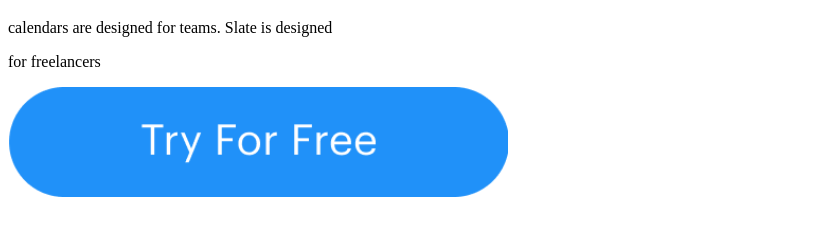
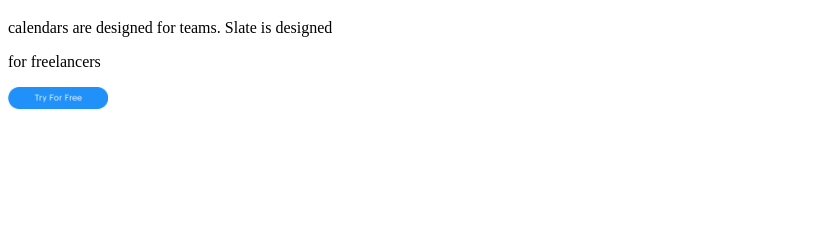
Before and after one commit to aleksaej/maket, a plain HTML site: page index.html in a window 1280 px wide. Shown: the part 202-438 px from the top of the page, without its empty margins (0-817 px from the left). Drawn offline with Linux system fonts and the light colour scheme.

Commit message:
Sample HTML

```diff
--- a/index.html
+++ b/index.html
@@ -10,7 +10,7 @@
     </h1>
      <header> calendars are designed for teams. Slate is designed
          <p>for freelancers</p> </head>
-     <a href="#"><img src="rl/image_2023-05-05_16-22-19.png" alt="Try For free" width="500"></a>
+     <a href="#"><img src="rl/image_2023-05-05_16-22-19.png" alt="Try For free" width="100"></a>
 </head>
 <body>
 
```
